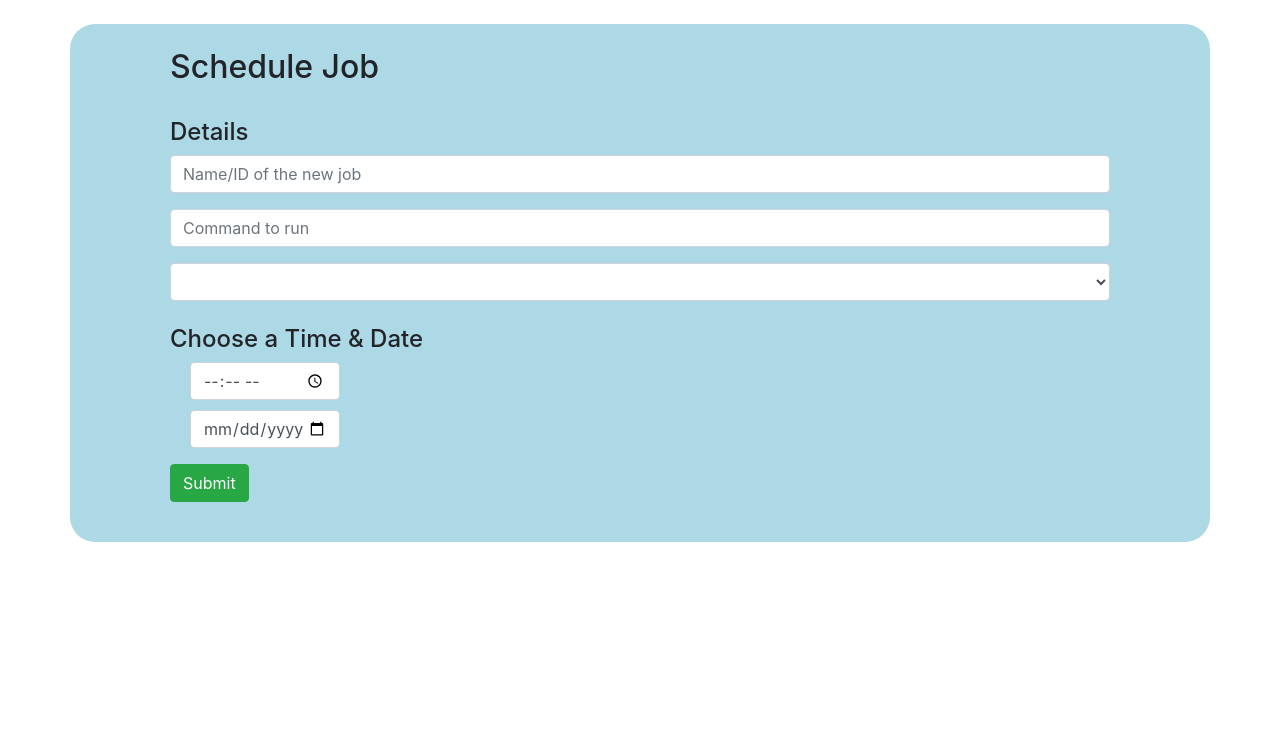
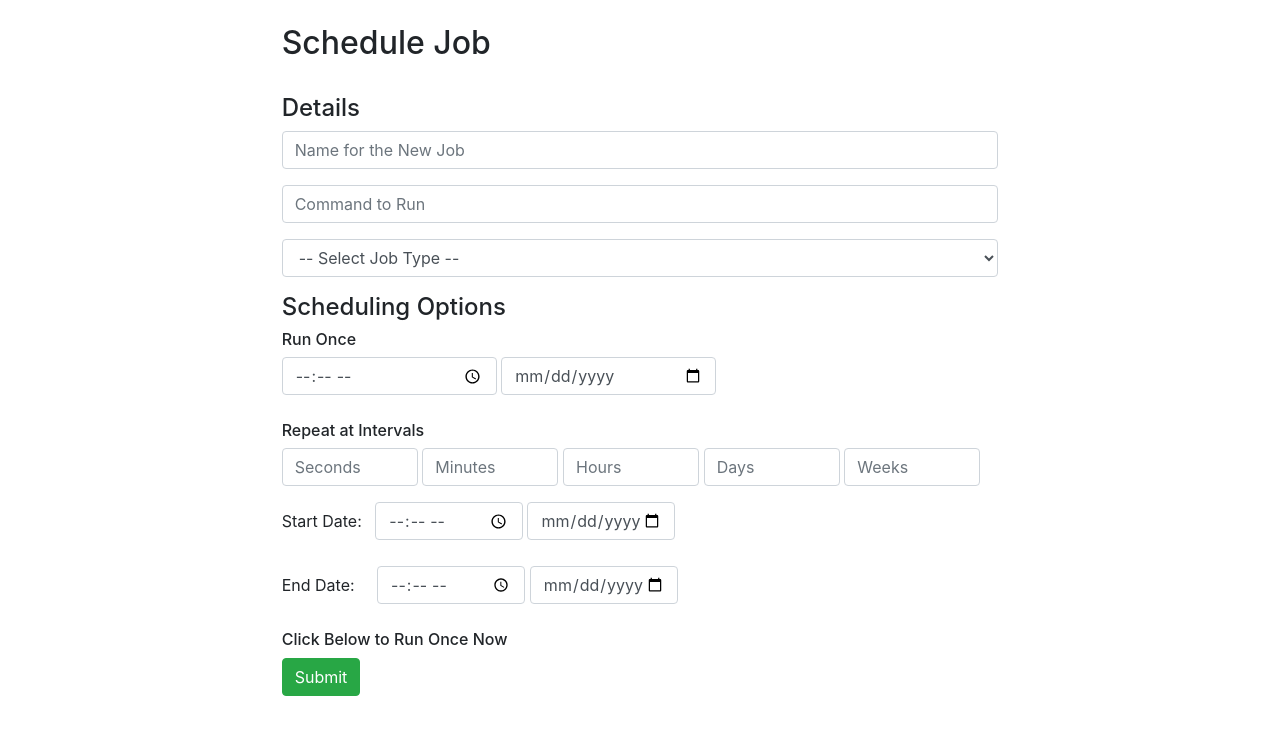
Before and after one commit to Ara225/super-simple-flask-scheduler, a Flask app: page /addjob in a window 1280 px wide. Shown: the part 56-800 px from the top of the page. Run offline with Flask 2, Linux system fonts and the light colour scheme; some libraries are stand-ins or nearby versions.

Commit message:
Started implimenting intervals

```diff
--- a/app.py
+++ b/app.py
@@ -73,7 +73,6 @@ def addJob():
     # If this is a post request
     if request.method == 'POST':
         global JobResultsList
-        print(request.form)
         if form.validate() and request.form['typeSelector'] == 'Shell Job':
             if request.form.get('timeField', '') == '' or request.form.get('dateField', '') == '':
                 # Schedule a shell job now, args are passed to the function not shell command
@@ -85,7 +84,7 @@ def addJob():
             else:
                 # Get a date time object out of the input
                 whenToRun = datetime.fromisoformat(request.form['dateField'] + ' ' + request.form['timeField'])
-                # Schedule a shell job , args are passed to the function not shell command
+                # Schedule a shell job, args are passed to the function not shell command
                 scheduler.add_job(request.form['jobId'], '__main__:runShellCommandJob',
                                  args=(request.form['command'], request.form['jobId'], JobResultsList),
                                  trigger='date', run_date=whenToRun)
--- a/forms.py
+++ b/forms.py
@@ -6,7 +6,7 @@ from pprint import pprint
 
 class AddJobForm(Form):
     '''
-    Form for the add jobs page. This contains three fields:
+    Form for the add jobs page. This contains a number of fields:
     * jobId field - TextField type - Job name/ID - validator for this is simply that data is required
     * command field - TextField type - Command to run - validator for this is simply that data is required
     * typeSelector field - SelectField type - Select the job type (Shell, Python) - validator is that the '' field is not selected
@@ -14,9 +14,14 @@ class AddJobForm(Form):
     jobId = TextField('jobId', validators=[validators.DataRequired()])
     command = TextField('command', validators=[validators.DataRequired()])
     typeSelector = SelectField('typeSelector',
-                   validators=[validators.none_of([('', '')])],
-                   choices=[('', ''), ('Python Job', 'Python Job'), ('Shell Job', 'Shell Job')]
+                   validators=[validators.none_of([('-- Select Job Type --', '-- Select Job Type --')])],
+                   choices=[('-- Select Job Type --', '-- Select Job Type --'), ('Python Job', 'Python Job'), ('Shell Job', 'Shell Job')]
                    )
-    #scheduleType = RadioField('scheduleType', choices=[('Now','Now'), ('Later','Later')], validators=[validators.optional()])
-    timeField = TextField('timeField', validators=[validators.optional()])
-    dateField = TextField('dateField', validators=[validators.optional()])
+    timeField = TextField('timeField', validators=[validators.optional(strip_whitespace=True)])
+    dateField = TextField('dateField', validators=[validators.optional(strip_whitespace=True)])
+
+    seconds = TextField('Seconds', validators=[validators.optional(strip_whitespace=True)])
+    minutes = TextField('Minutes', validators=[validators.optional(strip_whitespace=True)])
+    hours = TextField('Hours', validators=[validators.optional(strip_whitespace=True)])
+    days = TextField('Days', validators=[validators.optional(strip_whitespace=True)])
+    weeks = TextField('Weeks', validators=[validators.optional(strip_whitespace=True)])
--- a/templates/AddJobPageTemplate.html
+++ b/templates/AddJobPageTemplate.html
@@ -1,5 +1,4 @@
 <!DOCTYPE html>
-
 <head>
     <title>Flask Job Scheduler</title>
 </head>
@@ -15,43 +14,10 @@
             <a class="nav-item nav-link" href="/getjobsresults">View Completed Jobs</a>
         </div>
     </nav>
-    <br>
-    <div class="container" style="padding-left: 100px; padding-right: 100px; background-color: lightblue; border-radius: 25px;">
-        <br>
-        <h2>Schedule Job</h2>
-        <br>
-        <h4>Details</h4>
-        <form action="" method="post" role="form">
-            <!-- Field for name or ID of the new job  -->
-            <div class="form-group">
-                <input type="text" class="form-control" id="jobId" name="jobId" placeholder="Name/ID of the new job">
-            </div>
-            <!-- Field for the command to run -->
-            <div class="form-group">
-                <input type="text" class="form-control" id="command" name="command" placeholder="Command to run">
-            </div>
-            <!-- Dropdown field to select type of job  -->
-            <div class="form-group">
-                <select class="form-control" id="typeSelector" name="typeSelector">
-                    <option value="" selected></option>
-                    <option value="Python Job">Python Job</option>
-                    <option value="Shell Job">Shell Job</option>
-                </select>
-                <br>
-                <h4>Choose a Time & Date</h4>
-                <input type="time" class="form-control" id="timeField" name="timeField"
-                    style="margin-left: 20px; margin-bottom: 10px; width: 150px;">
-                <input type="date" class="form-control" id="dateField" name="dateField"
-                    style="margin-left: 20px; margin-bottom: 10px; width: 150px;">
-            </div>
-            <!-- Submit button -->
-            <div class="form-group">
-                <button type="submit" class="btn btn-success">Submit</button>
-                <br>
-            </div>
-        </form>
+    <div class="container-lg col-7">
         {% with messages = get_flashed_messages(with_categories=true) %}
             {% if messages %}
+                <br>
                 {% for message in messages %}
                     {% if "Error" not in message[1]: %}
                         <div class="alert alert-info">
@@ -64,9 +30,65 @@
                         </div>
                     {% endif %}
                 {% endfor %}
+            {% else %}
+                <br>
             {% endif %}
         {% endwith %}
+        <h2>Schedule Job</h2>
         <br>
+        <h4>Details</h4>
+        <form action="" method="post" role="form">
+            <!-- Field for name or ID of the new job  -->
+            <div class="form-group">
+                <input type="text" class="form-control" id="jobId" name="jobId" placeholder="Name for the New Job">
+                <!-- Field for the command to run -->
+            </div>
+            <div class="form-group">
+                <input type="text" class="form-control" id="command" name="command" placeholder="Command to Run">
+                <!-- Dropdown field to select type of job  -->
+            </div>
+            <div class="form-group">
+                <select class="form-control" id="typeSelector" name="typeSelector">
+                    <option value="-- Select Job Type --" selected>-- Select Job Type --</option>
+                    <option value="Python Job">Python Job</option>
+                    <option value="Shell Job">Shell Job</option>
+                </select>
+            </div>
+            <h4>Scheduling Options</h4>
+            <div class="form-group">
+                <h6>Run Once</h6>
+                <input type="time" class="form-control" id="timeField" name="timeField"
+                    style="margin-bottom: 10px; max-width: 30%; display: inline-block;">
+                <input type="date" class="form-control" id="dateField" name="dateField"
+                    style="margin-bottom: 10px; max-width: 30%; display: inline-block;">
+            </div>
+            <div class="form-group">
+                <h6>Repeat at Intervals</h6>
+                <input class="form-control" id="Seconds" name="Seconds" placeholder="Seconds" style="max-width: 19%; display: inline-block;">
+                <input class="form-control" id="Minutes" name="Minutes" placeholder="Minutes" style="max-width: 19%; display: inline-block;">
+                <input class="form-control" id="Hours" name="Hours" placeholder="Hours" style="max-width: 19%; display: inline-block;">
+                <input class="form-control" id="Days" name="Days" placeholder="Days" style="max-width: 19%; display: inline-block;">
+                <input class="form-control" id="Weeks" name="Weeks" placeholder="Weeks" style="max-width: 19%; display: inline-block;">
+            </div>
+            <!-- Start Date - when schedular should start -->
+            <div class="form-group" style="display: inline-block;">
+                Start Date: &nbsp;
+                <input type="time" class="form-control" id="startTimeField" name="startTimeField" style="margin-bottom: 10px; max-width: 37%; display: inline-block;">
+                <input type="date" class="form-control" id="startDateField" name="startDateField" style="margin-bottom: 10px; max-width: 37%; display: inline-block;">
+            </div>
+            <!-- End Date - when schedular should stop -->
+            <div class="form-group" style="display: inline-block;">
+                End Date: &nbsp; &nbsp;
+                <input type="time" class="form-control" id="endTimeField" name="endTimeField" style="margin-bottom: 10px; max-width: 37%; display: inline-block;">
+                <input type="date" class="form-control" id="endDateField" name="endDateField" style="margin-bottom: 10px; max-width: 37%; display: inline-block;">
+            </div>
+            <h6>Click Below to Run Once Now</h6>
+            <!-- Submit button -->
+            <div class="form-group">
+                <button type="submit" class="btn btn-success">Submit</button>
+                <br>
+            </div>
+        </form>
     </div>
 </body>
 
--- a/templates/JobsResultPageTemplate.html
+++ b/templates/JobsResultPageTemplate.html
@@ -9,7 +9,7 @@
         <a class="nav-item nav-link" href="/getjobsresults">View Completed Jobs</a>
     </div>
 </nav>
-<div class="container">
+<div class="container-lg col-7">
     <h2>Completed Jobs</h2>
     <!-- If the JobResultsList passed to the template is not empty -->
     {% if jobs %}
--- a/templates/ViewJobsPageTemplate.html
+++ b/templates/ViewJobsPageTemplate.html
@@ -9,7 +9,7 @@
         <a class="nav-item nav-link" href="/getjobsresults">View Completed Jobs</a>
     </div>
 </nav>
-<div class="container">
+<div class="container-lg col-7">
     <h2>Pending Jobs</h2>
     <!-- If the jobs object passed was not empty -->
     {% if jobs %}
```
Also changed, not shown: README.md.
